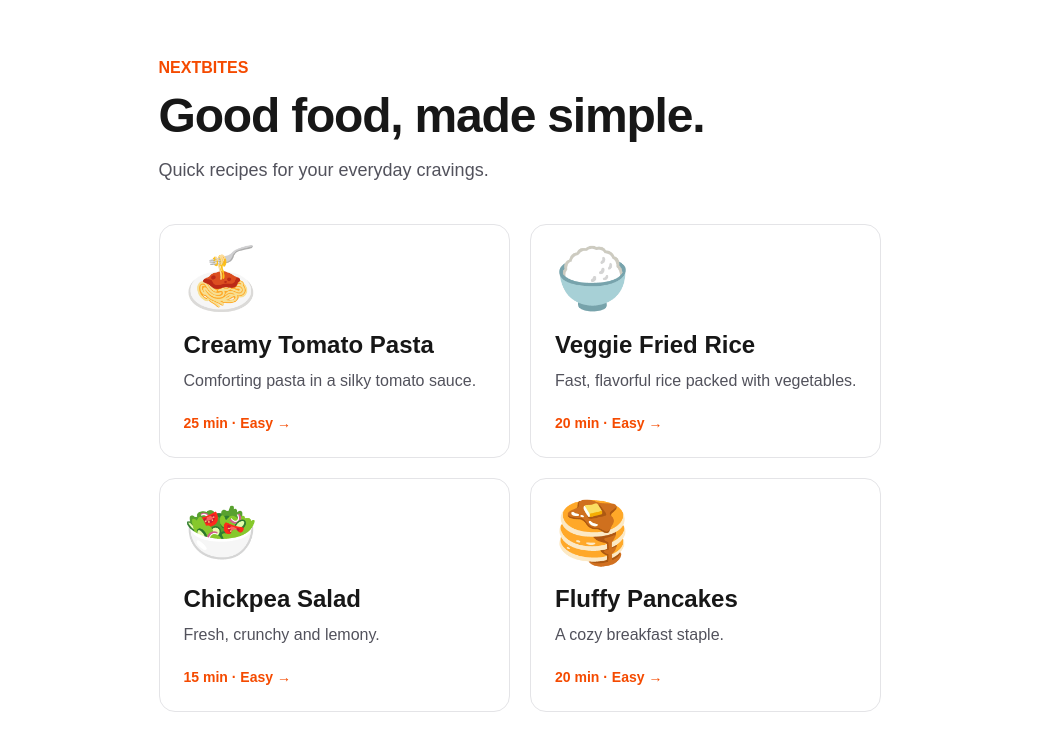
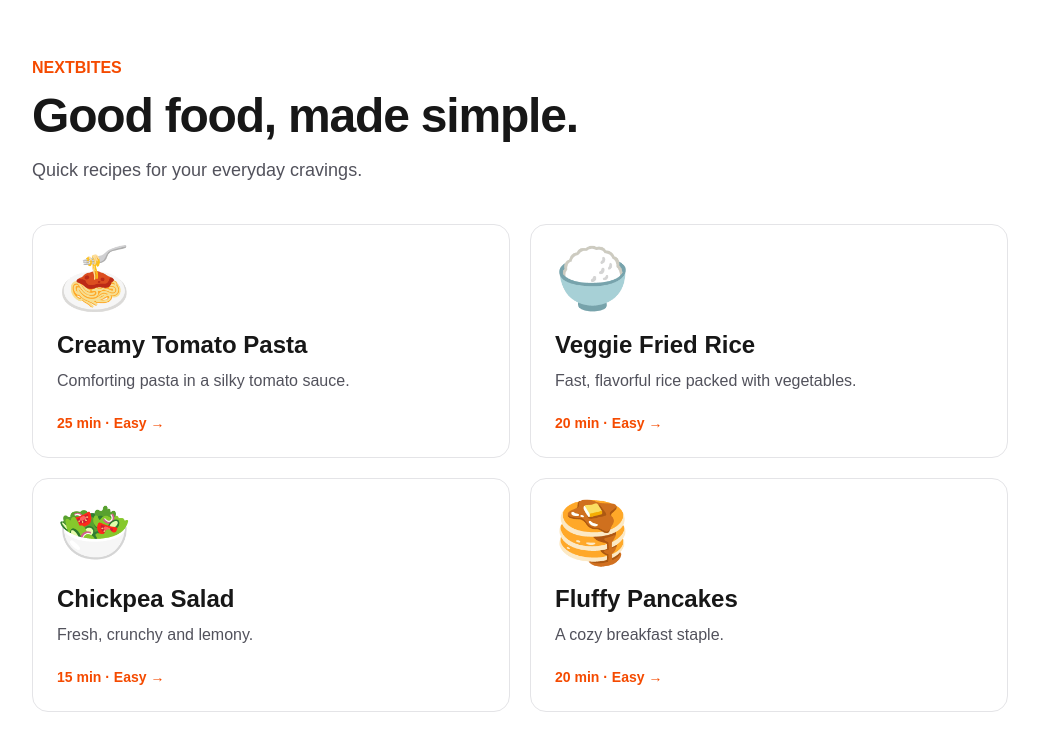
Before and after one commit to uchakravartyind-glitch/nextbites, a Next.js app: page / in a window 1280 px wide. Shown: the top 750 px of the page, without its empty margins (120-1159 px from the left). Built offline with nearby package versions, Linux system fonts and the light colour scheme.

Commit message:
feat: implement NextBites app/layout.tsx

```diff
--- a/app/layout.tsx
+++ b/app/layout.tsx
@@ -1,29 +1,4 @@
 import type { Metadata } from "next";
-import { Geist, Geist_Mono } from "next/font/google";
 import "./globals.css";
-
-const geistSans = Geist({
-  variable: "--font-geist-sans",
-  subsets: ["latin"],
-});
-
-const geistMono = Geist_Mono({
-  variable: "--font-geist-mono",
-  subsets: ["latin"],
-});
-
-export const metadata: Metadata = {
-  title: "Create Next App",
-  description: "Generated by create next app",
-};
-
-export default function RootLayout({ children }: LayoutProps<"/">) {
-  return (
-    <html
-      lang="en"
-      className={`${geistSans.variable} ${geistMono.variable} h-full antialiased`}
-    >
-      <body className="min-h-full flex flex-col">{children}</body>
-    </html>
-  );
-}
+export const metadata: Metadata = { title: { default: "NextBites | Easy Recipes", template: "%s | NextBites" }, description: "Discover quick, delicious recipes with simple ingredients and step-by-step instructions on NextBites." };
+export default function RootLayout({ children }: Readonly<{ children: React.ReactNode }>) { return <html lang="en"><body className="min-h-screen bg-orange-50/30 text-zinc-900 antialiased">{children}</body></html>; }
```
